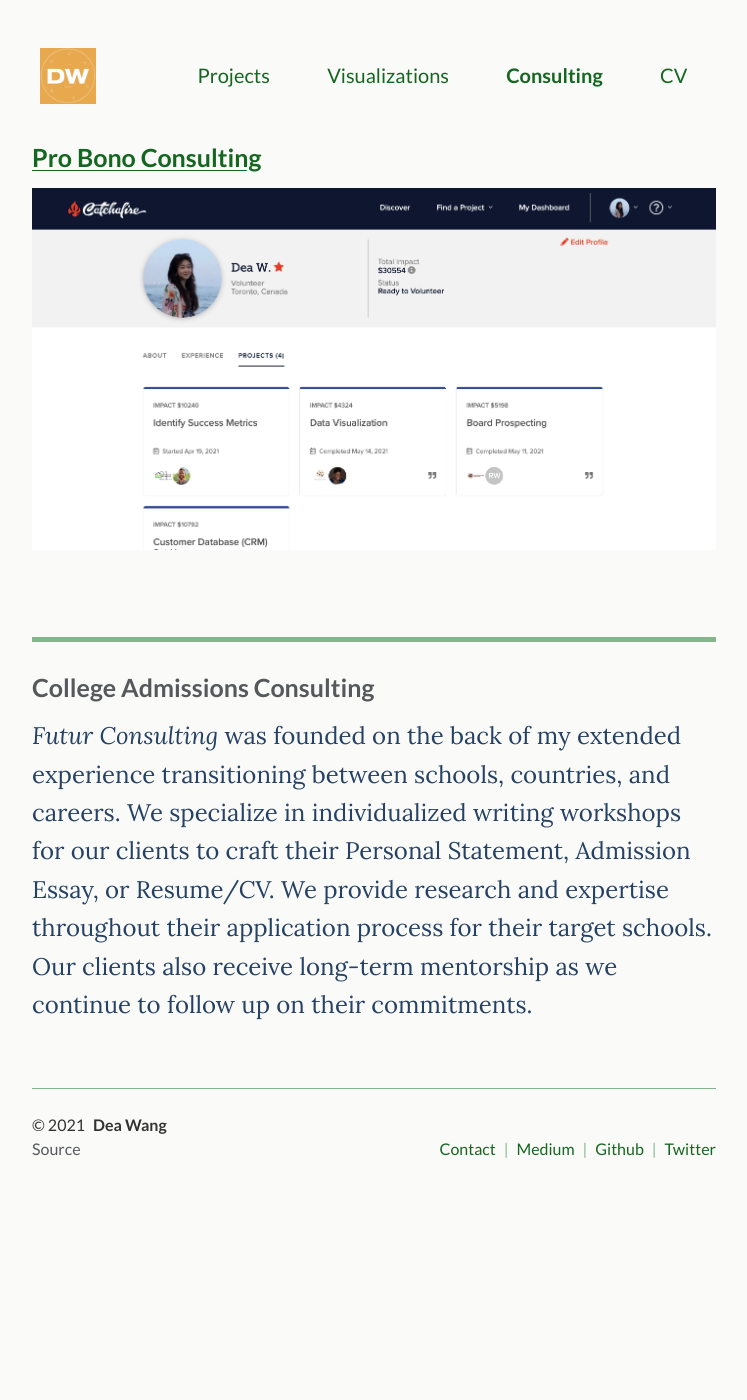
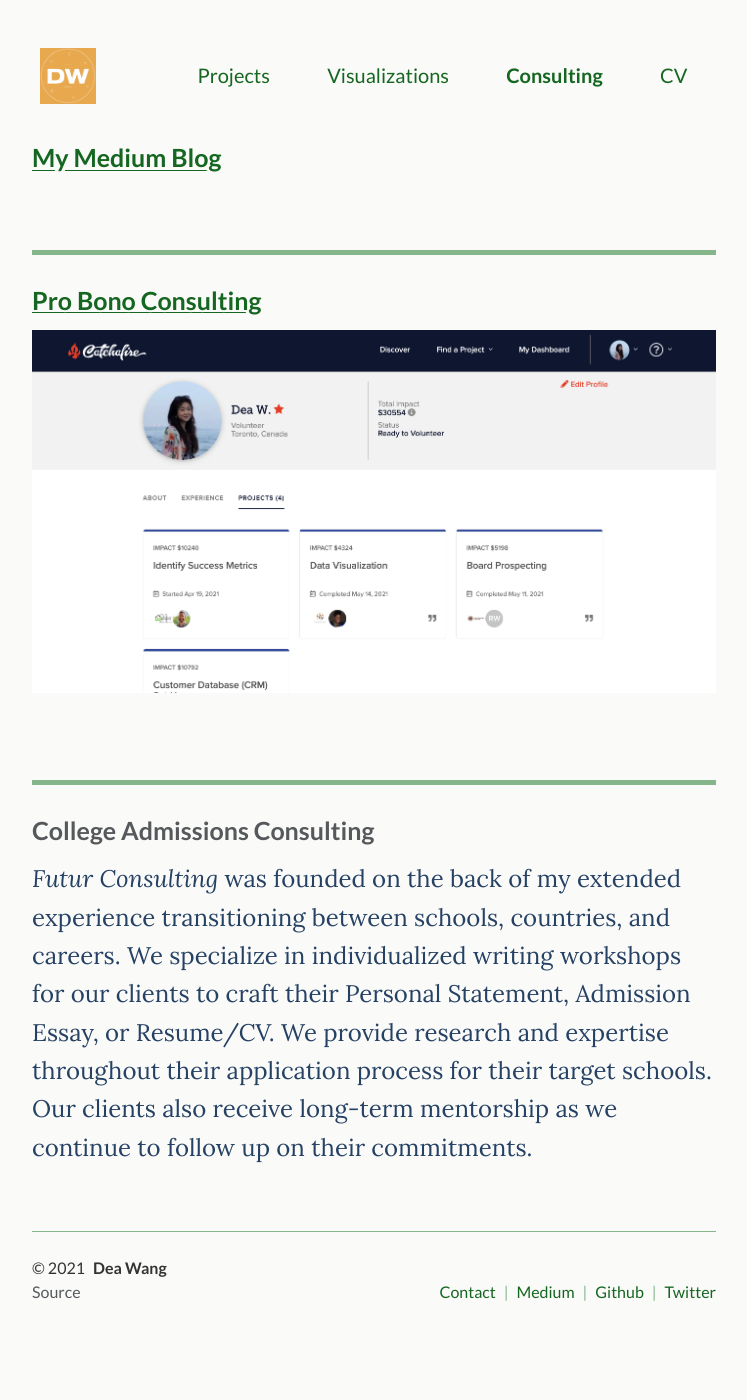
Before and after one commit to deawyk/deawyk.github.io, a Jekyll site: the page built from _pages/consulting.md, in a window 1280 px wide. Shown: the whole page, without its empty margins (266-1013 px from the left). Built offline with Jekyll 4.4.1, drawn with Linux system fonts in a browser that asks for light colours; before the commit the page ends 1257 px from its top, so only the background shows below that.

Commit message:
Update consulting.md

```diff
--- a/_pages/consulting.md
+++ b/_pages/consulting.md
@@ -10,6 +10,11 @@
 
 <div class="lead lead-about">
 
+
+### [My Medium Blog](https://deaw.medium.com/)<br>
+<br>
+
+---
 
 ### [Pro Bono Consulting](https://www.catchafire.org/profiles/1474308/)<br>
 <img src="{{ site.baseurl }}/assets/img/git.catchafire.png"/>
```
